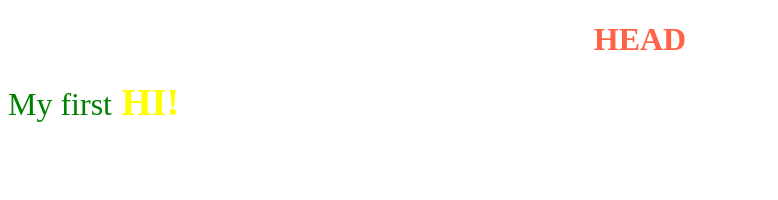
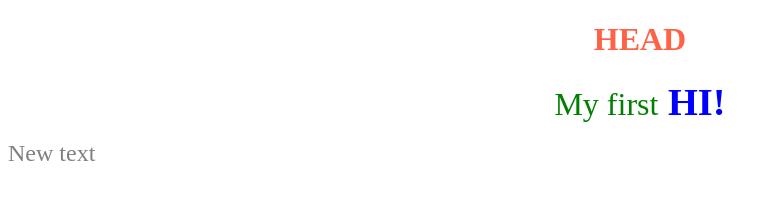
Before and after one commit to a-busylikov83/lesson-1, a plain HTML site: page css/index .html in a window 1280 px wide. Shown: the whole page, without its empty margins (0-778 px from the left). Drawn offline with Linux system fonts and the light colour scheme.

Commit message:
fird commit

```diff
--- a/css/index .html
+++ b/css/index .html
@@ -6,6 +6,7 @@
   </head>
   <body>
     <h1 style="color:Tomato" align="center">HEAD</h1>
-    <p style = "color:green"> <font size = "6"> My first<big> <span style="color: yellow"><b> HI! </b></span> </big></font> </p>
+    <p style = "color:green" align ="center"> <font size = "6"> My first<big> <span style="color: blue"><b> HI! </b></span> </big></font> </p>
+	<p style = "color:grey" > <font size = "5"> New text </font> </p>
   </body>
 </html>
```
Also changed, not shown: 1 other file.
